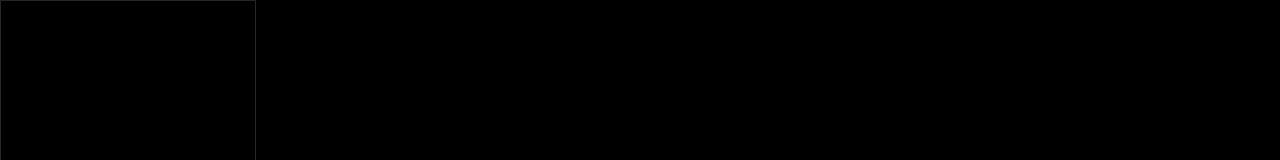
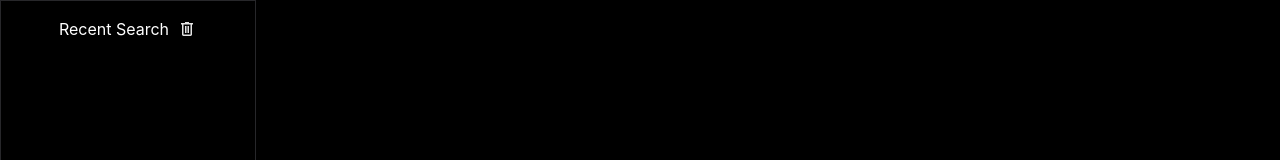
Before and after one commit to HimanshiParashar24/Ai-Chatbox, a React (Vite) app: page / in a window 1280 px wide. Shown: the top 160 px of the page. Built offline with nearby package versions, Linux system fonts and the light colour scheme.

Commit message:
updated App.jsx

```diff
--- a/src/App.jsx
+++ b/src/App.jsx
@@ -16,6 +16,10 @@ const payload = {
 
 const askQuestion=async()=>{
 
+  if(!question){
+    return false;
+  }
+
   if(localStorage.getItem('history')){
     let history = JSON.parse(localStorage.getItem('history'))
     history = [question,...history]
@@ -23,7 +27,7 @@ const askQuestion=async()=>{
     setRecentHistory(history)
   }
    else{
-    localStorage.setItem('history',JSON.stringif([question]))
+    localStorage.setItem('history',JSON.stringify([question]))
     setRecentHistory([question])
    }
 
@@ -53,16 +57,35 @@ const askQuestion=async()=>{
       )
 
   setResult([...result,{type:'q',text:question},{type:'a',text:dataString}]);
-  //setResult(response.candidates[0].content.parts[0].text);
+  setQuestion('')
+}
+
+const clearHistory =()=>{
+  localStorage.clear();
+  setRecentHistory([]);
+}
+
+const isEnter =(e)=>{
+  console.log(e.key);
+if(e.key =="Enter"){
+  askQuestion();
+}
+
 }
 
   return (
     <div className='grid grid-cols-5 h-screen  bg-black'>
      <div className='col-span-1 bg-black text-white p-4 shadow-2xl border-zinc-800 border'>
-      <ul>
-        {
-          recentHistory && recentHistory.map((item)=>(
-            <li>
+      <h1 className='flex justify-center '>
+         <span className='pr-2'>
+        Recent Search
+        </span>
+     <button onClick={clearHistory} className='cursor-pointer'><svg xmlns="http://www.w3.org/2000/svg" height="20px" viewBox="0 -960 960 960" width="20px" fill="#e3e3e3"><path d="M312-144q-29.7 0-50.85-21.15Q240-186.3 240-216v-480h-48v-72h192v-48h192v48h192v72h-48v479.57Q720-186 698.85-165T648-144H312Zm336-552H312v480h336v-480ZM384-288h72v-336h-72v336Zm120 0h72v-336h-72v336ZM312-696v480-480Z"/></svg></button>
+     </h1>
+      <ul className='overflow-auto text-sm'>
+        { recentHistory && recentHistory.map((item,index)=>(
+          <li key={index}
+          className='truncate w-55 p-1 cursor-pointer hover:bg-zinc-500 overflow-hidden'>
               {item}
             </li>
           ))
@@ -102,7 +125,7 @@ const askQuestion=async()=>{
      </div>
       <div className=' fixed bottom-5 left-[60%] -translate-x-1/2  w-2/4 text-white bg-zinc-800 m-auto
       rounded-4xl  flex items-center h-14 outline-none '>
-        <input type='text' value={question}  onChange={(event)=>setQuestion(event.target.value)}  placeholder='Ask anything' className='p-4 mx-3 flex-2 outline-none'/>
+        <input onKeyDown={isEnter} type='text' value={question}  onChange={(event)=>setQuestion(event.target.value)}  placeholder='Ask anything' className='p-4 mx-3 flex-2 outline-none'/>
         <button onClick={askQuestion} className='cursor-pointer bg-zinc-800 rounded-full h-10 w-10 text-white text-2xl flex justify-center items-center'>↑</button>
       </div>
      </div>
```
